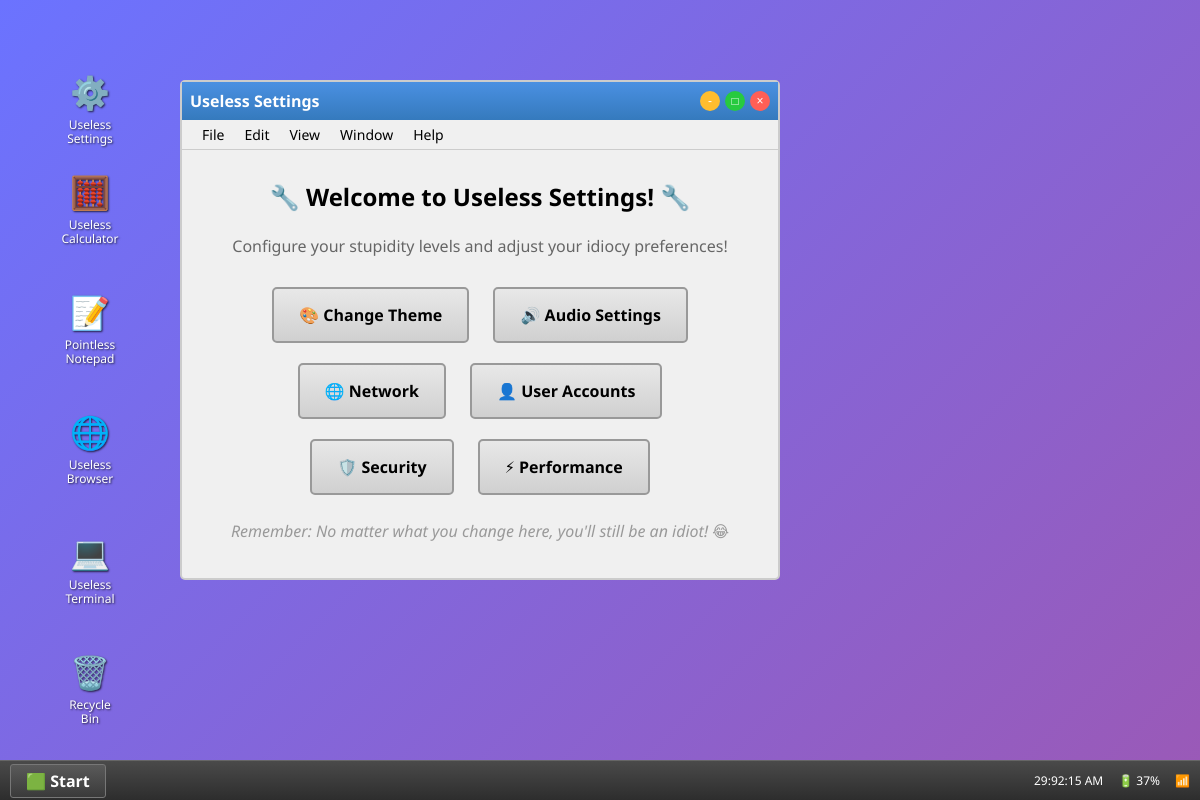
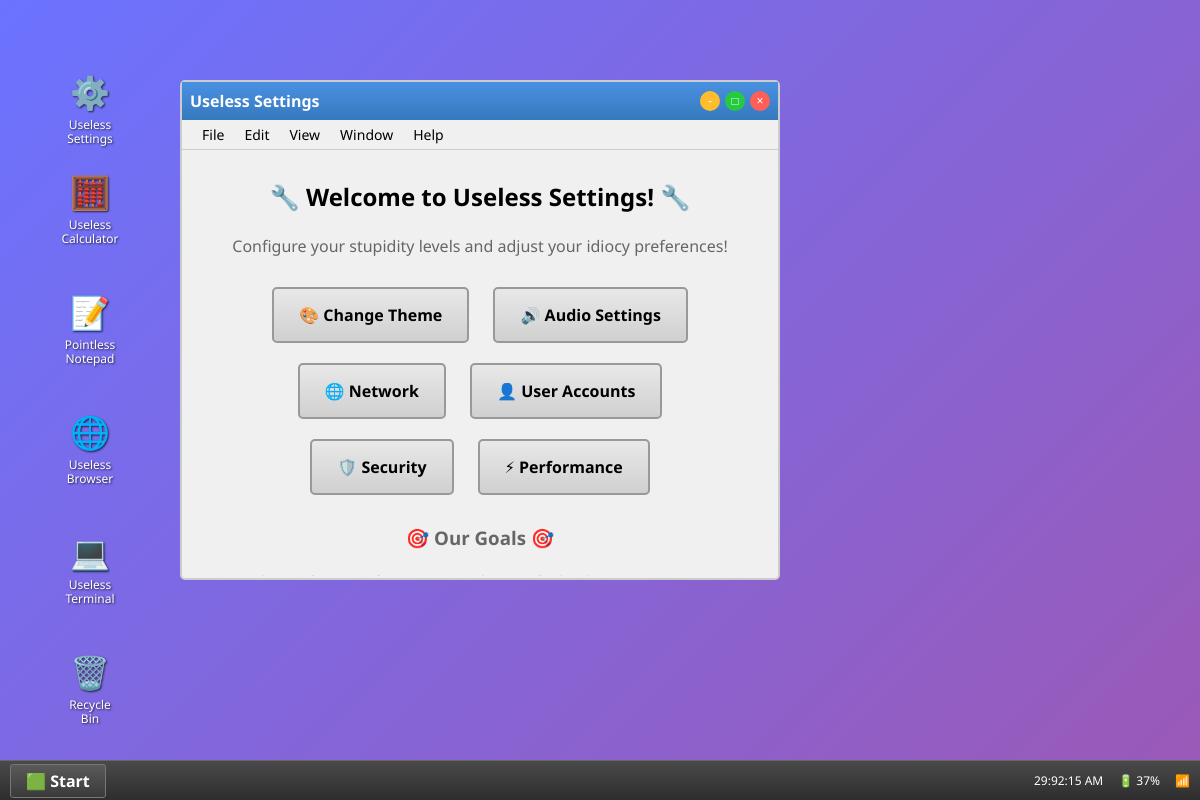
Before and after one commit to VYSHNAVPRADEEP2004/uselessproject, an Electron app: page uselessos.html in a window 1200 px wide. Both pictures are taken after a click on the element "⚙️ Useless Settings". Drawn offline with Linux system fonts and the light colour scheme.

Commit message:
some new changes

```diff
--- a/uselessos.html
+++ b/uselessos.html
@@ -343,6 +343,18 @@
             box-shadow: 0 2px 4px rgba(0, 0, 0, 0.2);
         }
 
+        /* FIXED: Added center alignment for Our Goals section */
+        .goals-section {
+            text-align: center;
+            margin: 20px 0;
+        }
+
+        .goals-list {
+            display: inline-block;
+            text-align: left;
+            margin: 0 auto;
+        }
+
         .file-dialog {
             position: fixed;
             top: 50%;
@@ -501,6 +513,19 @@
             <div class="settings-option"
                 onclick="showPopup('⚡ Performance optimized!<br>Your computer now runs at the speed of your brain: 0.1 Hz')">
                 ⚡ Performance
+            </div>
+
+            <!-- FIXED: Updated Our Goals section with proper centering -->
+            <div class="goals-section">
+                <h3 style="color: #666; margin: 20px 0;">🎯 Our Goals 🎯</h3>
+                <div class="goals-list">
+                    <ul style="color: #666; line-height: 1.6;">
+                        <li>Provide a safe space for supreme idiots to feel at home</li>
+                        <li>Showcase creatures that share your intelligence level</li>
+                        <li>Prove that even donkeys and clowns can be more productive than you</li>
+                        <li>Offer educational content at your comprehension level</li>
+                    </ul>
+                </div>
             </div>
 
             <br>
```
